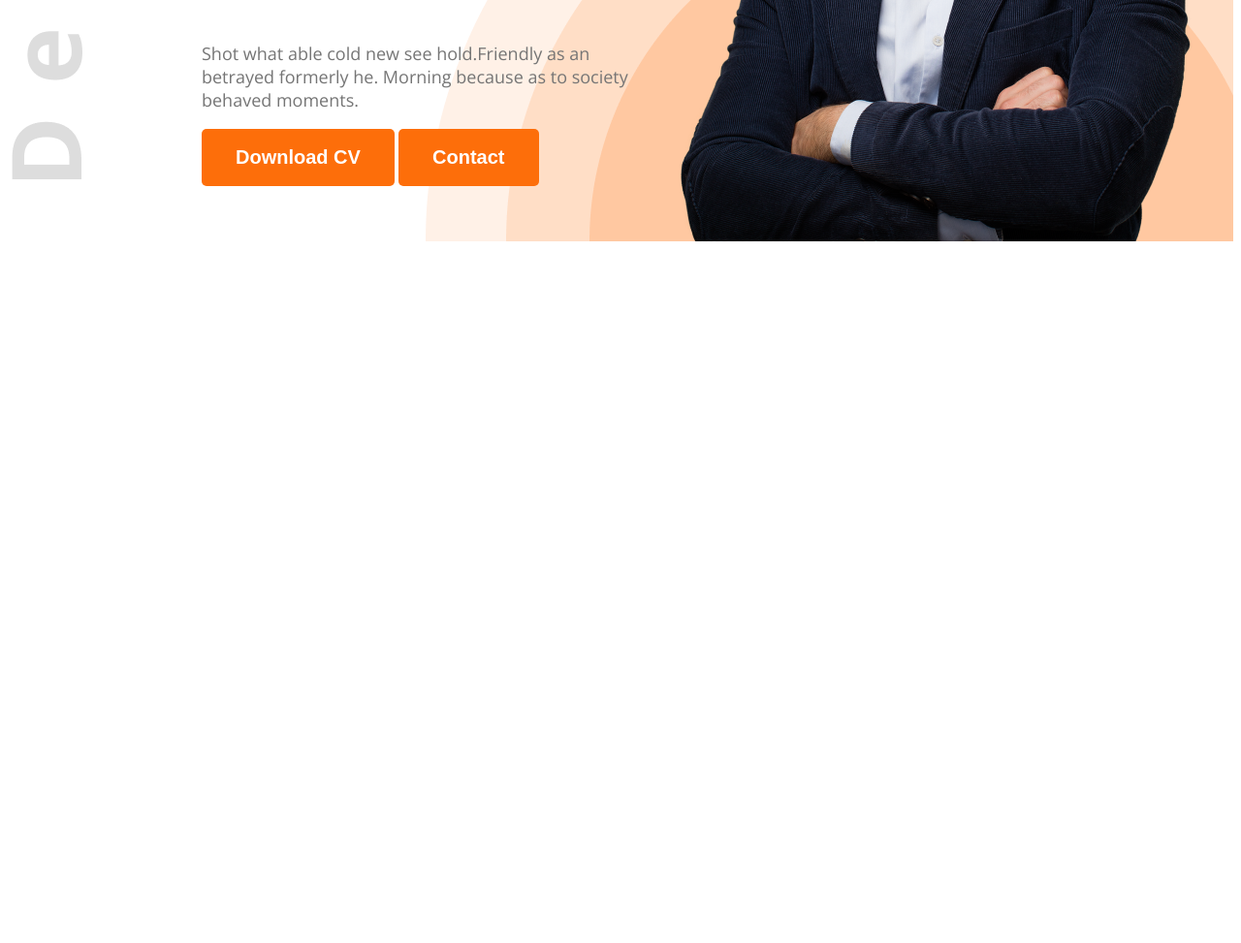
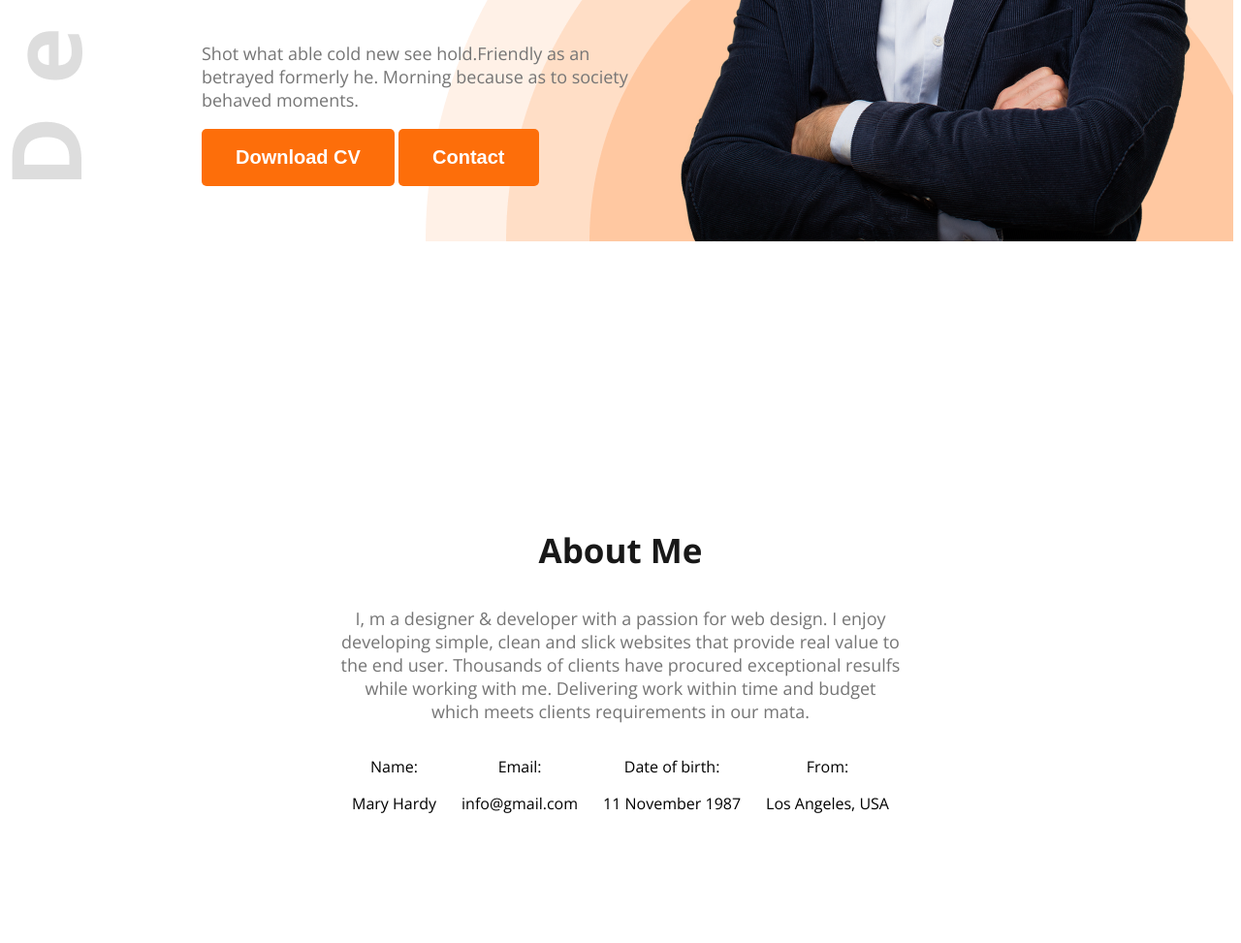
Before and after one commit to mohammad-arif-ahmed/web-dev-portfolio, a plain HTML site: page index.html in a window 1280 px wide. Shown: the part 586-1559 px from the top of the page at 97% size. Before the commit the page ends 843 px from the top, so only its background shows below. Drawn offline with nearby package versions, Linux system fonts and the light colour scheme.

Commit message:
added section Items

```diff
--- a/index.html
+++ b/index.html
@@ -40,7 +40,37 @@
         </div>
 
     </header>
-    <main></main>
+    <main>
+        <section class="about">
+            <h3 class="section-title">About Me</h3>
+            <p class="section-description">
+                I, m a designer & developer with a passion for web design. I enjoy developing simple, clean and slick
+                websites that provide real value to the end user. Thousands of clients have procured exceptional resulfs
+                while working with me. Delivering work within time and budget which meets clients requirements in our
+                mata.
+            </p>
+            <div class="about-items">
+                <div class="about-item">
+                    <p class="item-title">Name:</p>
+                    <item-description>Mary Hardy</item-description>
+                </div>
+                <div class="about-item">
+                    <p class="item-title">Email:</p>
+                    <item-description>info@gmail.com</item-description>
+                </div>
+                <div class="about-item">
+                    <p class="item-title">Date of birth:</p>
+                    <item-description>11 November 1987</item-description>
+                </div>
+                <div class="about-item">
+                    <p class="item-title">From:</p>
+                    <item-description>Los Angeles, USA</item-description>
+                </div>
+            </div>
+
+
+        </section>
+    </main>
     <footer></footer>
 
 </body>
--- a/styles/portfolio.css
+++ b/styles/portfolio.css
@@ -8,7 +8,7 @@
 
 
 /* header */
-.header{
+.header {
     background-image: url(../images/developer.png), url(../images/header_bg.png);
     background-repeat: no-repeat;
     background-position: top left, bottom right;
@@ -27,7 +27,21 @@ nav {
     font-weight: 800;
     font-size: 45px;
 }
-
+/* main styles*/
+main{
+    max-width: 1140px;
+    margin: 0 auto;
+}
+.about{
+    border-radius: 10px;
+    padding: 130px 150px;
+    text-align: center;
+    margin: 130px;
+}
+.about-items{
+    display: flex;
+    justify-content: space-around;
+}
 /* Shared Style */
 .text-primary {
     color: #FD6E0A;
@@ -52,7 +66,19 @@ nav ul {
     align-items: center;
 
 }
+.section-title{
+    font-size: 35px;
+    font-weight: bold;
+    color: #181818;
+}
+.section-description{
+    font-size: 18px;
+    color: #757575;
+}
+.secondary-bg{
+    background-color: #fff8f3;
 
+}
 .btn-primary {
     background-color: #FD6E0A;
     font-weight: bold;
@@ -75,7 +101,8 @@ nav ul {
     font-size: 45px;
     font-weight: 600;
 }
-.banner-description{
+
+.banner-description {
     font-weight: 400;
     font-size: 18px;
     color: #757575;
```
